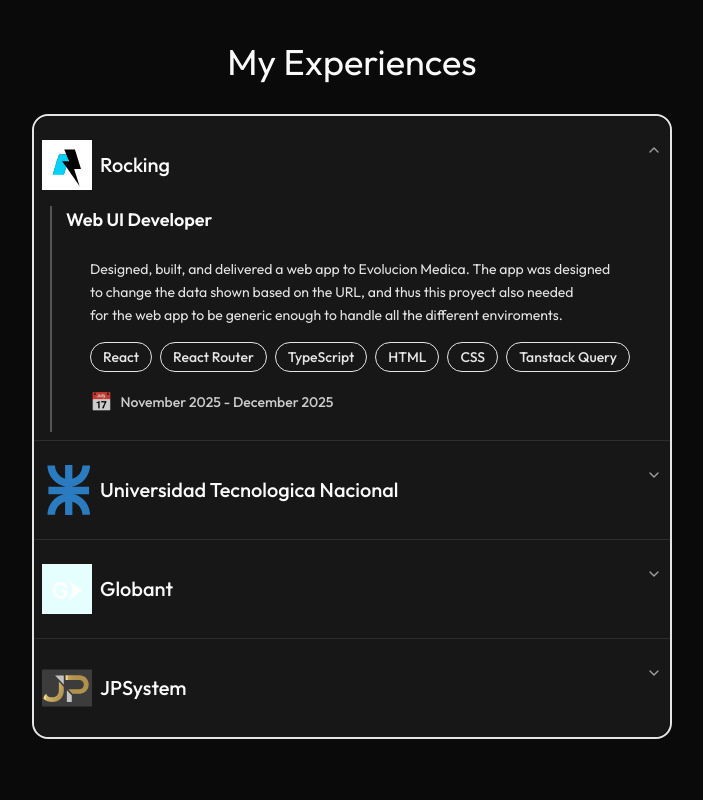
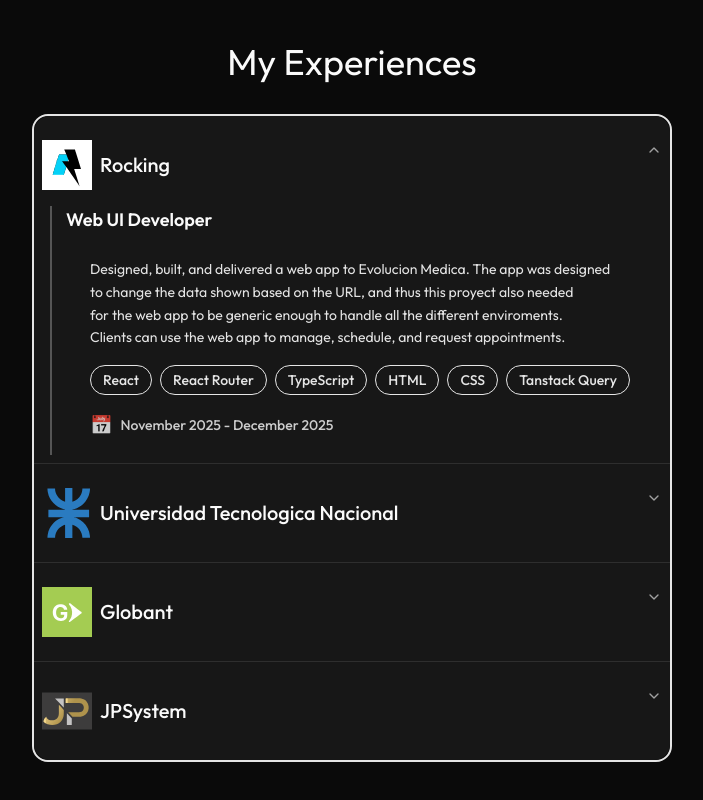
Before and after one commit to JoaquinStechina/new-portfolio, a Next.js app: page / in a window 1280 px wide. Shown: the part 3718-4518 px from the top of the page, without its empty margins (288-991 px from the left). Built offline with nearby package versions, Linux system fonts and the light colour scheme.

Commit message:
feat: fixed globant icon

```diff
--- a/components/Experiences/experience.json
+++ b/components/Experiences/experience.json
@@ -5,7 +5,7 @@
     "jobs": [
       {
         "jobTitle": "Web UI Developer",
-        "description": "Designed, built, and delivered a web app to Evolucion Medica. The app was designed to change the data shown based on the URL, and thus this proyect also needed for the web app to be generic enough to handle all the different enviroments.",
+        "description": "Designed, built, and delivered a web app to Evolucion Medica. The app was designed to change the data shown based on the URL, and thus this proyect also needed for the web app to be generic enough to handle all the different enviroments. Clients can use the web app to manage, schedule, and request appointments.",
         "technologies": [
           "React",
           "React Router",
@@ -27,8 +27,8 @@
     "jobs": [
       {
         "jobTitle": "College Auxiliary Professor",
-        "description": "I was tasked with designing, building, and delivering a web app to Evolucion Medica. The app was designed to change the data shown based on the URL, and thus this proyect also needed for the web app to be generic enough to handle all the different enviroments.",
-        "technologies": ["React", "TypeScript", "CSS"],
+        "description": "Assisted in teaching programming concepts, complementing the explanations of the lead teacher and providing personalized support to students in solving problems and practical exercises.",
+        "technologies": ["JavaScript", "NodeJS"],
         "startMonth": "August",
         "startYear": "2025",
         "endMonth": null,
@@ -81,7 +81,7 @@
     "jobs": [
       {
         "jobTitle": "Frontend Developer",
-        "description": "Desarrollo de UI para JPSystem. Aplicación web para controlar el stock y gestionar clientes para negocio de Avellaneda; desarrollada con Next.js, JavaScript y Tailwind.",
+        "description": "UI development for JPSystem. Web application to control stock and manage customers for businesses, combining entry and search of products by barcode; developed with Next.js, JavaScript and Tailwind.",
         "technologies": [
           "Next.js",
           "React",
--- a/components/Icons/Globant/Globant.tsx
+++ b/components/Icons/Globant/Globant.tsx
@@ -14,33 +14,14 @@ const Globant: React.FC<SVGProps> = ({
       width={size || width || height}
       viewBox="0 0 1024 1024"
     >
-      <defs>
-        <linearGradient
-          id="gradient_0"
-          gradientUnits="userSpaceOnUse"
-          x1="89.550079"
-          y1="-5.9643717"
-          x2="10.199919"
-          y2="105.71437"
-        >
-          <stop offset="0" stopColor="#53BA47" />
-          <stop offset="1" stopColor="#CCDB31" />
-        </linearGradient>
-      </defs>
+      <path fill="#A4CC52" d="M0 0L1024 0L1024 1024L0 1024L0 0Z" />
       <path
-        fill="url(#gradient_0)"
-        transform="scale(10.24 10.24)"
-        d="M0 0L100 0L100 100L0 100L0 0Z"
+        fill="#FEFEFE"
+        d="M368.131 354.716C407.23 353.413 446.186 359.946 477.135 386.069C500.428 405.502 514.87 433.531 517.176 463.778C496.147 464.527 472.125 464.008 450.852 463.998C443.913 429.69 415.876 410.957 381.805 409.71C319.513 407.429 292.093 458.079 289.259 514.041C285.607 572.884 309.951 639.002 378.552 639.937C408.823 640.35 436.97 632.818 450.221 602.533C455.365 590.774 455.032 580.586 455.401 568.068L383.625 567.993C384.338 556.193 383.991 541.701 383.993 529.75L383.877 512.004L468.759 512.04C484.242 512.034 502.621 511.633 517.909 512.294C518.009 525.095 517.57 538.107 517.623 550.974C517.773 586.816 516.446 628.348 491.327 656.754C467.551 682.389 428.414 693.291 394.782 695.928C352.177 699.27 307.571 686.151 275.547 657.587C239.962 625.845 223.543 580.482 221.199 533.678C216.513 440.108 268.417 359.388 368.131 354.716Z"
       />
       <path
         fill="#FEFEFE"
-        transform="scale(10.24 10.24)"
-        d="M34.3645 36.3157C42.3319 35.3029 48.9414 38.6453 50.7284 46.7734L44.3912 46.9209C44.3573 46.8338 44.3223 46.7471 44.2861 46.6609C41.271 39.4738 31.9788 40.0303 29.2526 47.1088C27.1884 52.4685 27.9368 61.0219 34.0065 63.4891C38.0166 65.1191 43.2617 63.4744 44.6966 59.1259C44.9674 58.3393 44.8721 58.2363 44.5634 57.5695C43.3981 56.5549 40.0468 57.1105 38.1215 56.942C37.5989 56.4563 37.7075 55.779 37.6284 54.9308L37.5884 51.5925C41.9543 51.677 46.321 51.7158 50.6877 51.7088C50.7334 55.8204 51.0792 61.4734 48.527 64.9192C44.2217 70.7319 33.7471 70.8248 28.2865 66.6902C17.5624 58.5703 19.6424 38.6282 34.3645 36.3157Z"
-      />
-      <path
-        fill="#FEFEFE"
-        transform="scale(10.24 10.24)"
-        d="M54.417 33.7965C57.4203 34.0299 69.9175 45.2628 73.2802 47.2774C74.6027 48.0697 78.7204 51.5344 79.9637 52.7517C77.6592 55.3968 68.8011 61.7345 65.4998 64.1911C63.2756 65.9001 57.0716 71.1049 54.848 71.733C54.1228 71.5356 54.3648 71.6681 53.8637 71.042C53.617 69.7899 57.1415 64.5743 57.9569 62.9922C61.22 56.6612 61.1353 48.3296 57.7721 42.0756C56.6367 39.9642 54.4496 37.2519 53.6927 34.9811C53.8046 34.1839 53.7503 34.4177 54.417 33.7965Z"
+        d="M558.54 331.625C565.388 331.006 569.214 330.867 575.006 335.221C590.026 346.511 604.843 358.119 619.841 369.434C659.237 398.796 698.411 428.457 737.357 458.415L778.272 489.365C786.954 495.908 795.608 502.465 804.144 509.187C810.4 514.113 814.103 518.987 812.855 527.4C811.891 533.899 808.626 537.195 803.585 540.939C800.717 543.069 797.815 545.299 794.956 547.432C786.122 553.936 777.326 560.49 768.567 567.093C734.01 593.465 698.751 620.543 663.844 646.399L597.83 696.315C588.874 703.12 579.841 710.698 570.559 717.029C568.234 718.614 560.944 719.262 558.281 717.946C540.599 709.205 551.842 695.361 560.269 684.799C576.641 662.138 591.673 637.862 601.336 611.945C626.559 544.287 622.067 466.778 586.222 403.752C577.517 389.212 567.662 375.28 557.605 361.64C552.591 354.84 545.933 348.22 550.274 339.017C552.111 335.122 554.509 332.991 558.54 331.625Z"
       />
     </svg>
   );
```
